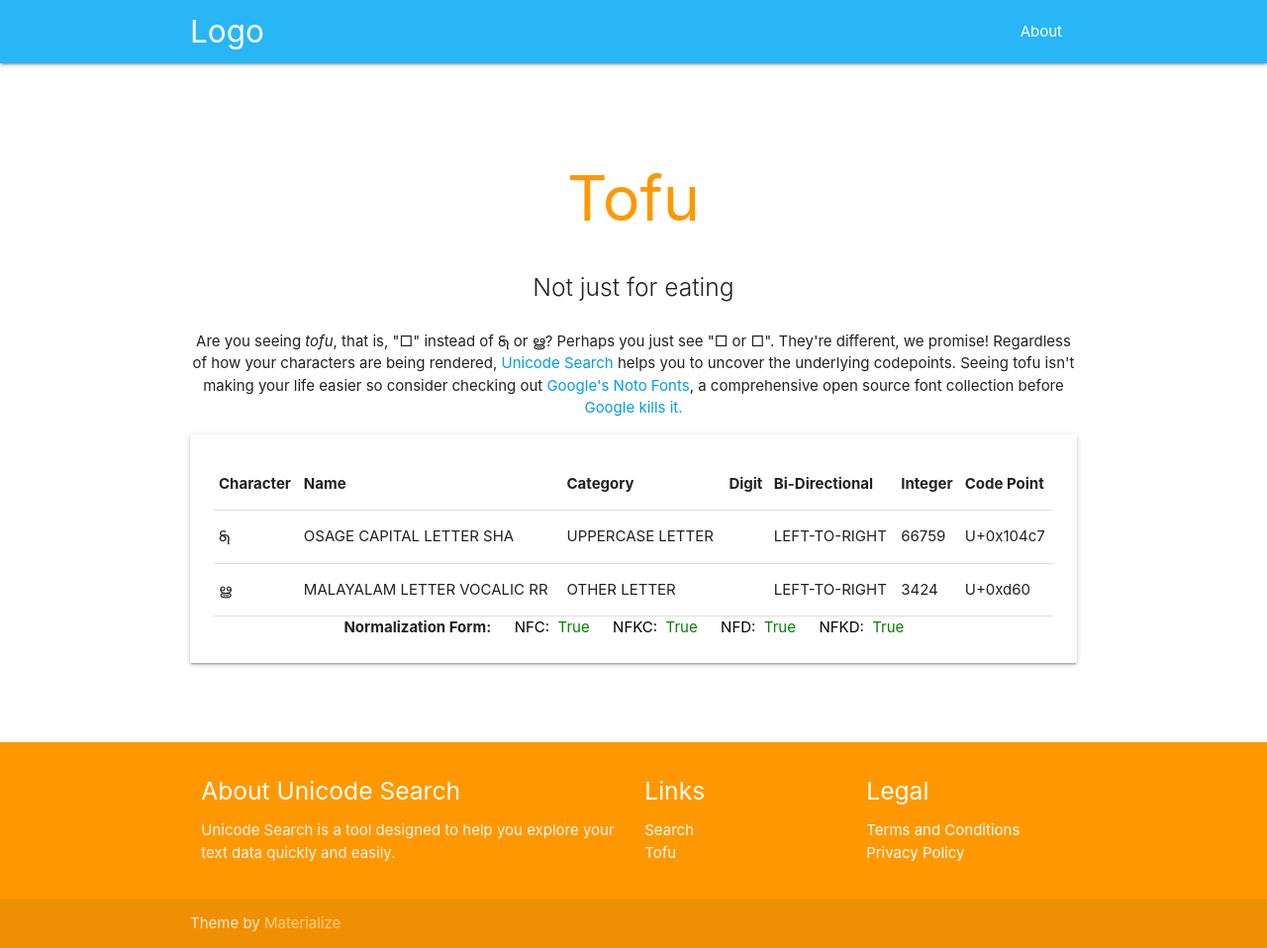
After one commit to danieljdorado/unicodedecode, a Django app: template templates/tofu.html in a window 1280 px wide. The commit adds this page. Shown: the whole page at 99% size. Run offline with Django 3.2, Linux system fonts and the light colour scheme; the template is opened without the code that fills it, so the values that code supplies are empty; some libraries are stand-ins or nearby versions.

Commit message:
Create a tofu page.

```diff
--- /dev/null
+++ b/templates/tofu.html
@@ -0,0 +1,148 @@
+<!DOCTYPE html>
+<html lang="en">
+<head>
+  {% load static %}
+  <meta http-equiv="Content-Type" content="text/html; charset=UTF-8"/>
+  <meta name="viewport" content="width=device-width, initial-scale=1, maximum-scale=1.0"/>
+  <title>Unicode Search - Tofu</title>
+
+  <!-- CSS  -->
+  <link href="https://fonts.googleapis.com/icon?family=Material+Icons" rel="stylesheet">
+  <link href="{% static 'css/materialize.css' %}" type="text/css" rel="stylesheet" media="screen,projection"/>
+  <link href="{% static 'css/style.css' %}" type="text/css" rel="stylesheet" media="screen,projection"/>
+</head>
+<body>
+  <nav class="light-blue lighten-1" role="navigation">
+    <div class="nav-wrapper container"><a id="logo-container" href="#" class="brand-logo">Logo</a>
+      <ul class="right hide-on-med-and-down">
+        <li><a href="#">About</a></li>
+      </ul>
+
+      <ul id="nav-mobile" class="sidenav">
+        <li><a href="#">About</a></li>
+      </ul>
+      <a href="#" data-target="nav-mobile" class="sidenav-trigger"><i class="material-icons">menu</i></a>
+    </div>
+  </nav>
+  <div class="section no-pad-bot" id="index-banner">
+    <div class="container">
+      <br><br>
+      <h1 class="header center orange-text">Tofu</h1>
+      <div class="row center">
+        <h5 class="header col s12 light">Not just for eating</h5>
+      </div>
+      <div class="row center">
+        {% block content %} {% endblock %}
+
+        <p>Are you seeing <i>tofu</i>, that is, "□" instead of 𐓇 or ൠ? Perhaps you just see "□ or □".
+          They're different, we promise! Regardless of how your characters are being rendered,
+          <a href='/'>Unicode Search</a> helps you to uncover the
+          underlying codepoints. Seeing tofu isn't making your life
+          easier so consider checking out <a href='https://www.google.com/get/noto/'>Google's Noto Fonts</a>,
+          a comprehensive open source font collection before
+          <a href='https://killedbygoogle.com/'>Google kills it.</a>
+
+       </p>
+        <div>
+          <div class="card horizontal">
+
+            <div class="card-stacked">
+              <div class="card-content">
+                <table>
+                  <tbody><tr><th>Character</th>
+                  <th>Name</th>
+                  <th>Category</th>
+                  <th>Digit</th>
+                  <th>Bi-Directional</th>
+                  <th>Integer</th>
+                  <th>Code Point</th>
+
+                      </tr><tr>
+                          <td>𐓇</td>
+                          <td>OSAGE CAPITAL LETTER SHA</td>
+                          <td>UPPERCASE LETTER</td>
+                          <td></td>
+                          <td>LEFT-TO-RIGHT</td>
+                          <td>66759</td>
+                          <td>U+0x104c7</td>
+                  </tr>
+
+                      <tr>
+                          <td>ൠ</td>
+                          <td>MALAYALAM LETTER VOCALIC RR</td>
+                          <td>OTHER LETTER</td>
+                          <td></td>
+                          <td>LEFT-TO-RIGHT</td>
+                          <td>3424</td>
+                          <td>U+0xd60</td>
+                  </tr>
+
+              </tbody></table>
+              <p>
+                  <b>Normalization Form:</b>
+                      <span style="color: black;">NFC:&nbsp;</span>
+                          <span style="color: green;">True  </span>
+                      <span style="color: black;">NFKC:&nbsp;</span>
+                          <span style="color: green;">True  </span>
+                      <span style="color: black;">NFD:&nbsp;</span>
+                          <span style="color: green;">True  </span>
+                      <span style="color: black;">NFKD:&nbsp;</span>
+                          <span style="color: green;">True  </span>
+              </p>
+              </div>
+            </div>
+          </div>
+        </div>
+      </div>
+      <br><br>
+    </div>
+  </div>
+
+  <footer class="page-footer orange">
+    <div class="container">
+      <div class="row">
+        <div class="col l6 s12">
+          <h5 class="white-text">About Unicode Search</h5>
+          <p class="grey-text text-lighten-4">Unicode Search is a tool designed to help you explore your text data quickly and easily.</p>
+
+
+        </div>
+
+
+          <div class="col l3 s12">
+            <h5 class="white-text">Links</h5>
+            <ul>
+              <li><a class="white-text" href="/">Search</a></li>
+              <li><a class="white-text" href="/tofu">Tofu</a></li>
+              <!--
+              <li><a class="white-text" href="#!">Link 3</a></li>
+              <li><a class="white-text" href="#!">Link 4</a></li>
+              -->
+            </ul>
+          </div>
+
+
+          <div class="col l3 s12">
+            <h5 class="white-text">Legal</h5>
+            <ul>
+              <li><a class="white-text" href="#!">Terms and Conditions</a></li>
+              <li><a class="white-text" href="#!">Privacy Policy</a></li>
+            </ul>
+        </div>
+      </div>
+    </div>
+    <div class="footer-copyright">
+      <div class="container">
+      Theme by <a class="orange-text text-lighten-3" href="http://materializecss.com">Materialize</a>
+      </div>
+    </div>
+  </footer>
+
+
+  <!--  Scripts-->
+  <script src="https://code.jquery.com/jquery-2.1.1.min.js"></script>
+  <script src="{% static 'js/materialize.js' %}"></script>
+  <script src="{% static '/js/init.js' %}"></script>
+
+  </body>
+</html>
--- a/urls.py
+++ b/urls.py
@@ -19,4 +19,5 @@ from . import views
 
 urlpatterns = [
     path('', views.search, name='search'),
+    path('tofu', views.tofu, name='tofu'),
 ]
```
Also changed, not shown: templates/base.html (+5 -9 lines), views.py (+7 -5 lines).
